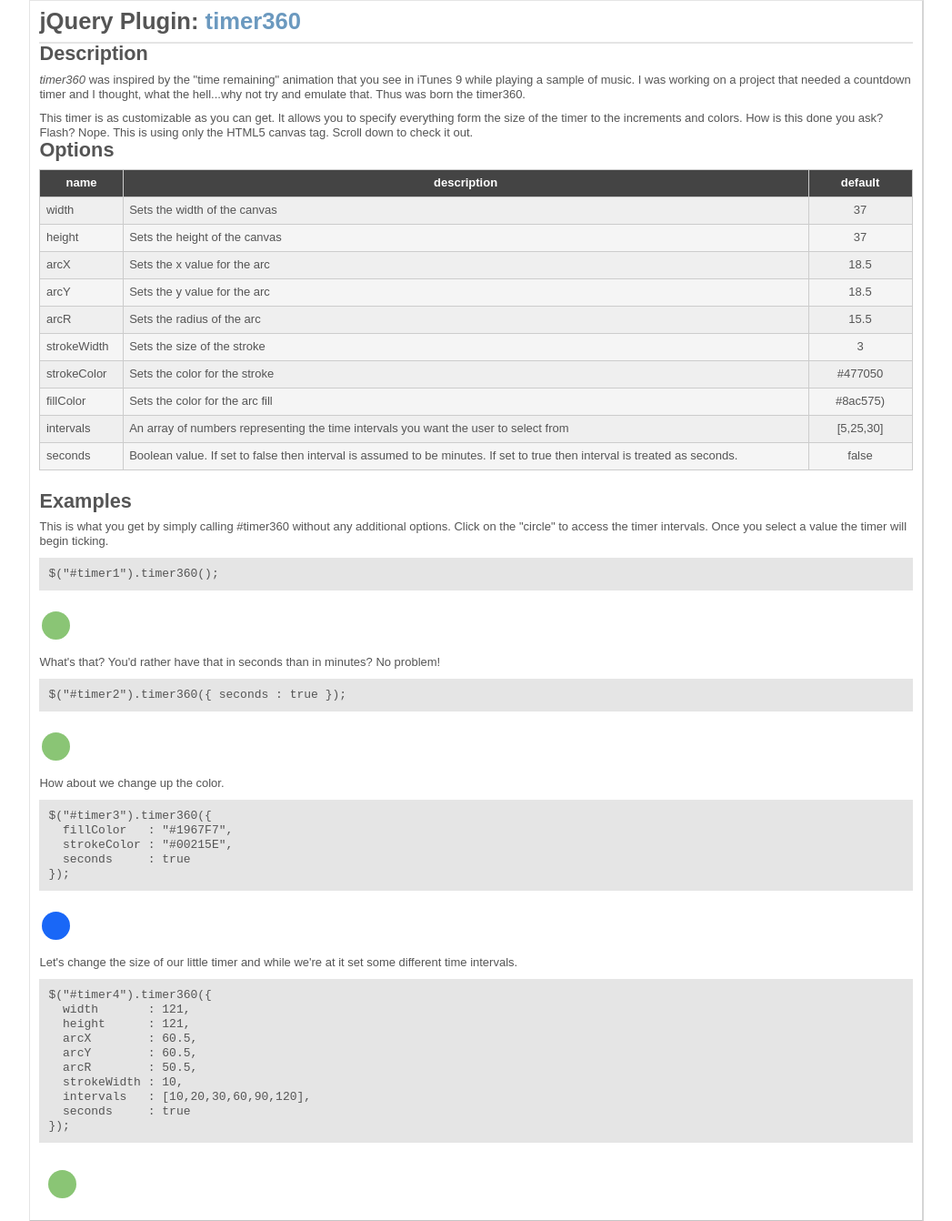
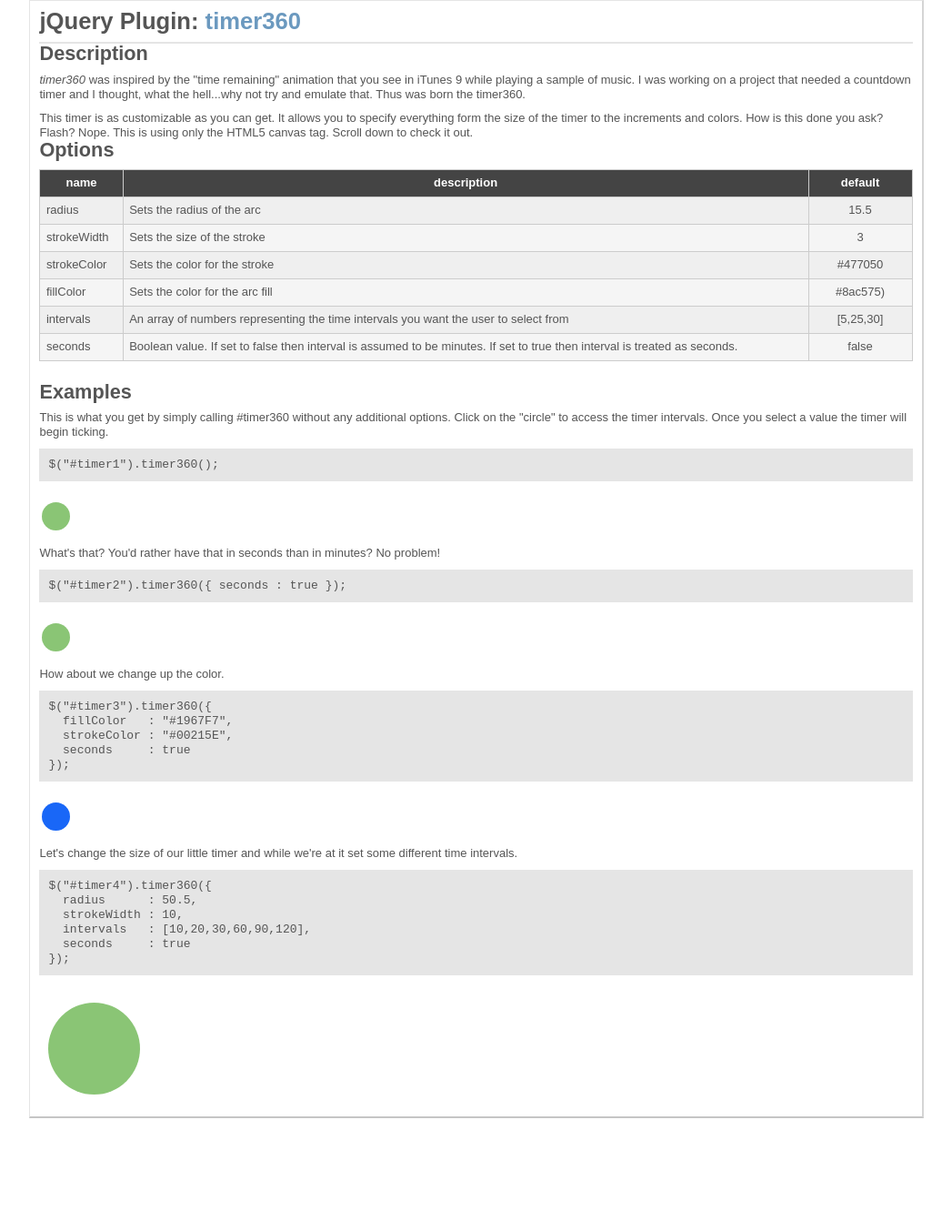
Before and after one commit to tschmidt/timer360, a plain HTML site: page html/index.html in a window 1280 px wide. Shown: the part 30-1372 px from the top of the page at 91% size, without its empty margins (116-1163 px from the left). After the commit the page ends 1289 px from the top, so only its background shows below. Drawn offline with Linux system fonts and the light colour scheme.

Commit message:
Updated the options and examples section to reflect the new options.

```diff
--- a/html/index.html
+++ b/html/index.html
@@ -49,27 +49,7 @@
           </thead>
           <tbody>
             <tr>
-              <td>width</td>
-              <td>Sets the width of the canvas</td>
-              <td>37</td>
-            </tr>
-            <tr>
-              <td>height</td>
-              <td>Sets the height of the canvas</td>
-              <td>37</td>
-            </tr>
-            <tr>
-              <td>arcX</td>
-              <td>Sets the x value for the arc</td>
-              <td>18.5</td>
-            </tr>
-            <tr>
-              <td>arcY</td>
-              <td>Sets the y value for the arc</td>
-              <td>18.5</td>
-            </tr>
-            <tr>
-              <td>arcR</td>
+              <td>radius</td>
               <td>Sets the radius of the arc</td>
               <td>15.5</td>
             </tr>
@@ -161,11 +141,7 @@
       </p>
       <p>
 			  <code><pre>$("#timer4").timer360({
-  width       : 121,
-  height      : 121,
-  arcX        : 60.5,
-  arcY        : 60.5,
-  arcR        : 50.5,
+  radius      : 50.5,
   strokeWidth : 10,
   intervals   : [10,20,30,60,90,120],
   seconds     : true
@@ -174,11 +150,7 @@
 			<div id="timer4"></div>
 			<script type="text/javascript" charset="utf-8">
 		   $("#timer4").timer360({
-       	 width       : 121,
-       	 height      : 121,
-       	 arcX        : 60.5,
-       	 arcY        : 60.5,
-       	 arcR        : 50.5,
+       	 radius      : 50.5,
        	 strokeWidth : 10,
        	 intervals   : [10,20,30,60,90,120],
          seconds     : true
```
